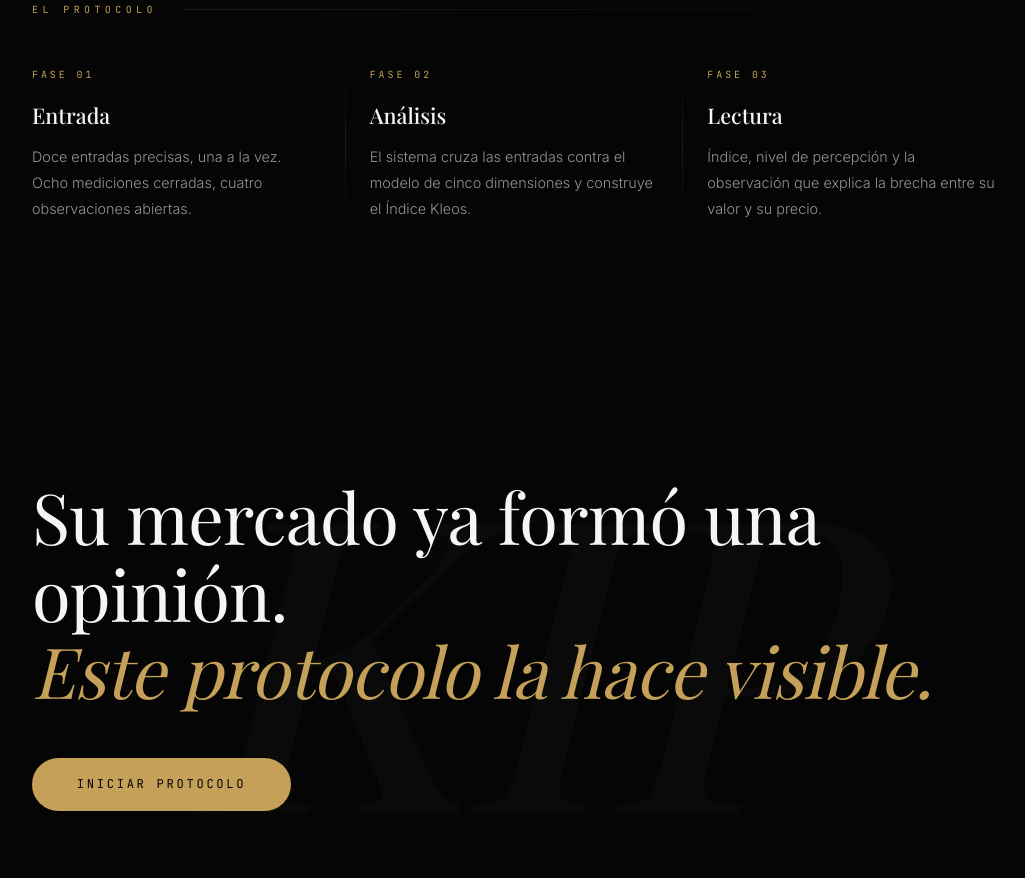
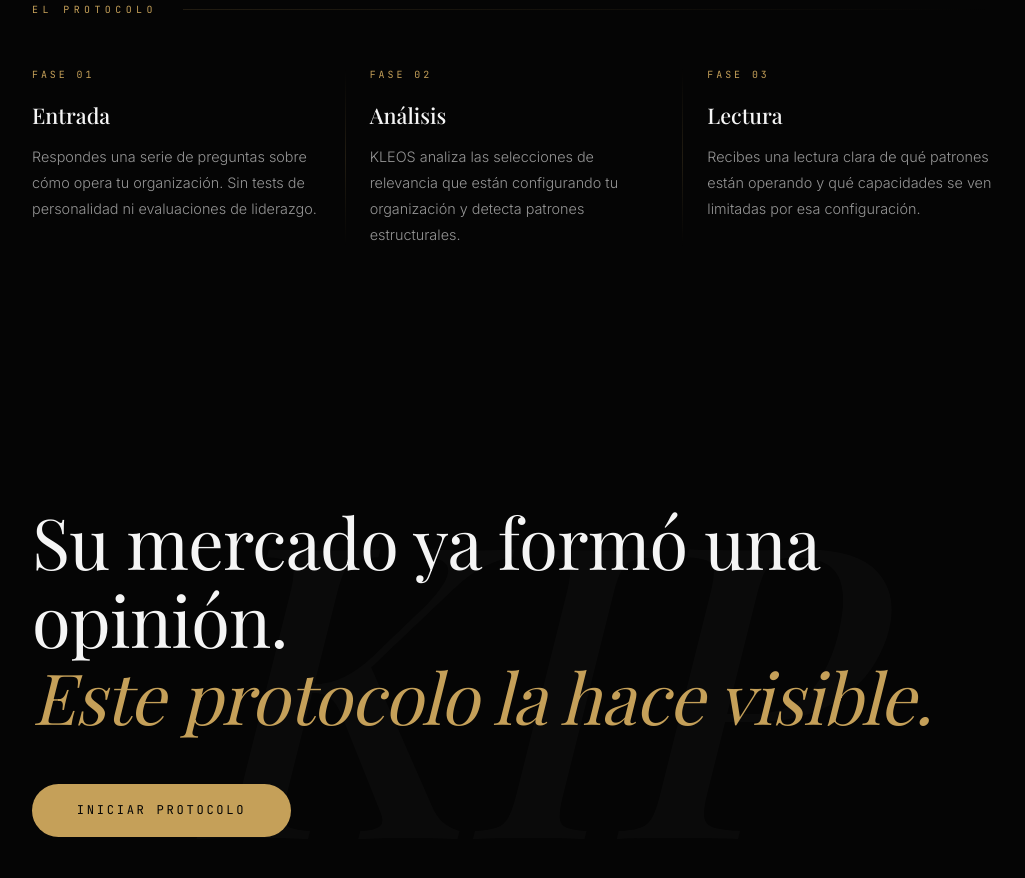
Before and after one commit to carinaeursino-cyber/kleos-insight, a website: page src/index.html in a window 1280 px wide. Shown: the part 3115-3993 px from the top of the page, without its empty margins (126-1151 px from the left). Drawn offline with nearby package versions, Linux system fonts and the light colour scheme; files whose address does not match are found by name; a web font is replaced by a local one.

Commit message:
update bloque protocolo

```diff
--- a/src/index.html
+++ b/src/index.html
@@ -102,19 +102,19 @@
     <div class="step reveal" style="--d:.05s">
       <span class="step-num mono">FASE 01</span>
       <h3>Entrada</h3>
-          <p class="sans">Doce entradas precisas, una a la vez. Ocho mediciones cerradas, cuatro observaciones abiertas.</p>
+      <p class="sans">Respondes una serie de preguntas sobre cómo opera tu organización. Sin tests de personalidad ni evaluaciones de liderazgo.</p>
     </div>
     <div class="step-line" aria-hidden="true"></div>
     <div class="step reveal" style="--d:.2s">
       <span class="step-num mono">FASE 02</span>
       <h3>Análisis</h3>
-          <p class="sans">El sistema cruza las entradas contra el modelo de cinco dimensiones y construye el Índice Kleos.</p>
+      <p class="sans">KLEOS analiza las selecciones de relevancia que están configurando tu organización y detecta patrones estructurales.</p>
     </div>
     <div class="step-line" aria-hidden="true"></div>
     <div class="step reveal" style="--d:.35s">
       <span class="step-num mono">FASE 03</span>
       <h3>Lectura</h3>
-          <p class="sans">Índice, nivel de percepción y la observación que explica la brecha entre su valor y su precio.</p>
+      <p class="sans">Recibes una lectura clara de qué patrones están operando y qué capacidades se ven limitadas por esa configuración.</p>
     </div>
   </div>
 </div>
```
Lines whose indentation alone changed are shown as unchanged.
